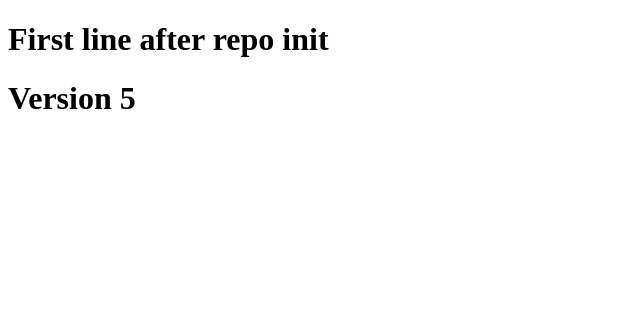
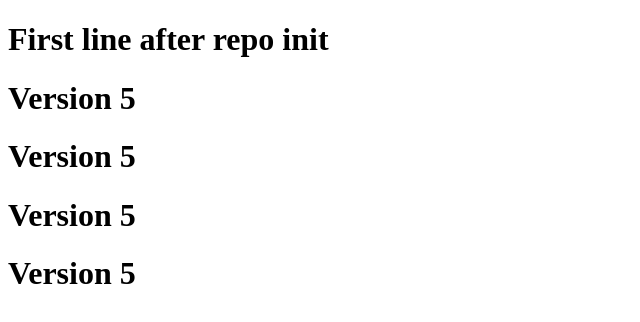
Before and after one commit to AdityaLahane-2003/My-Site, a plain HTML site: page index.html in a window 1280 px wide. Shown: the whole page, without its empty margins (0-640 px from the left). Drawn offline with Linux system fonts and the light colour scheme.

Commit message:
commit this to pull

```diff
--- a/index.html
+++ b/index.html
@@ -8,5 +8,8 @@
 <body>
     <h1>First line after repo init </h1>
     <h1>Version 5 </h1>
+    <h1>Version 5 </h1>
+    <h1>Version 5 </h1>
+    <h1>Version 5 </h1>
 </body>
 </html>
```
